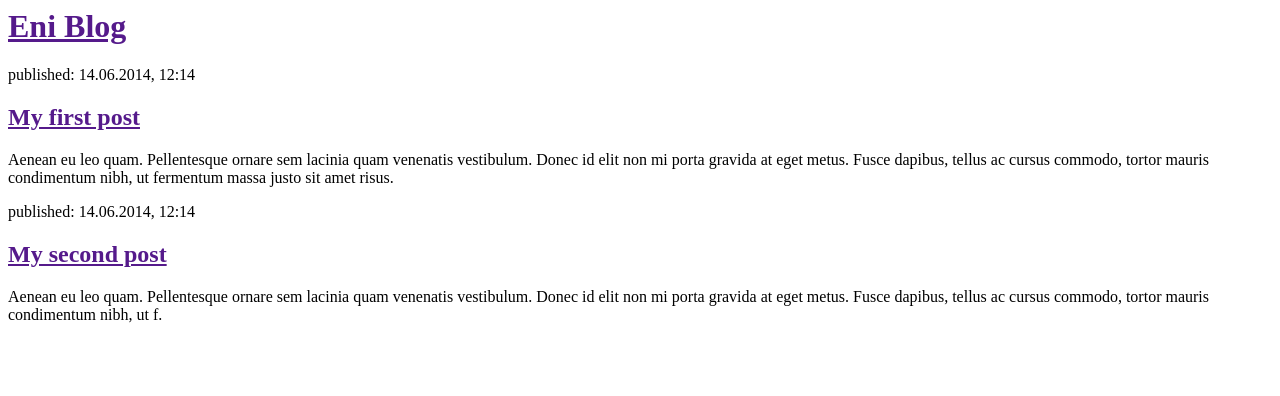
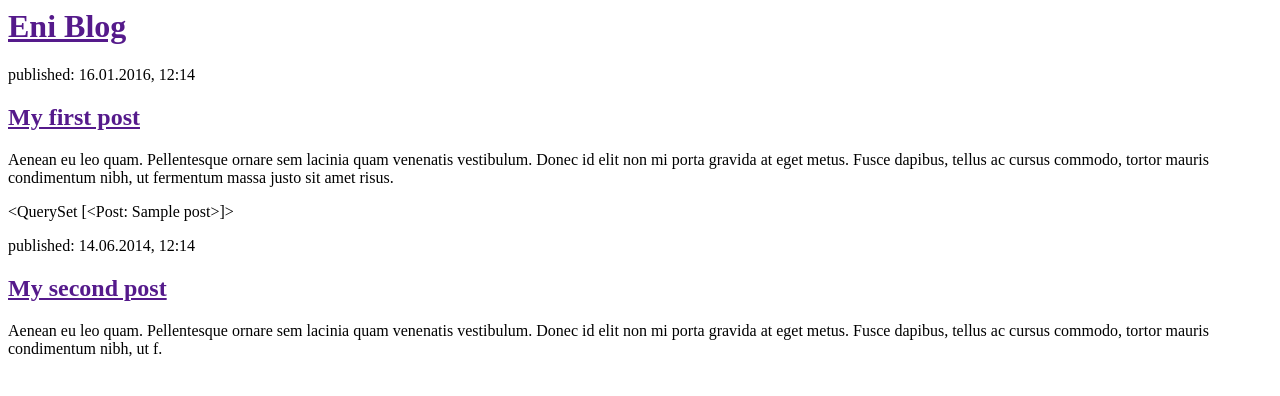
Before and after one commit to ewenik/my-first-blog, a Django app: template blog/templates/blog/post_list.html in a window 1280 px wide. Shown: the top 396 px of the page. Run offline with Django 3.2, Linux system fonts and the light colour scheme; the template is opened without the code that fills it: values that come from a table or form of the project are taken from there, others are empty; tables that the repository leaves empty hold one stand-in row (values such as "Sample post").

Commit message:
Modified templates to display posts from database.

```diff
--- a/blog/templates/blog/post_list.html
+++ b/blog/templates/blog/post_list.html
@@ -5,15 +5,13 @@
     <body>
         <div>
             <h1><a href="">Eni Blog</a></h1>
-        </div>
+        {% for post in posts %}
 
-        <div>
-            <p>published: 14.06.2014, 12:14</p>
+            <p>published: 16.01.2016, 12:14</p>
             <h2><a href="">My first post</a></h2>
             <p>Aenean eu leo quam. Pellentesque ornare sem lacinia quam venenatis vestibulum. Donec id elit non mi porta gravida at eget metus. Fusce dapibus, tellus ac cursus commodo, tortor mauris condimentum nibh, ut fermentum massa justo sit amet risus.</p>
-        </div>
-
-        <div>
+{% endfor %}
+        {{ posts }}
             <p>published: 14.06.2014, 12:14</p>
             <h2><a href="">My second post</a></h2>
             <p>Aenean eu leo quam. Pellentesque ornare sem lacinia quam venenatis vestibulum. Donec id elit non mi porta gravida at eget metus. Fusce dapibus, tellus ac cursus commodo, tortor mauris condimentum nibh, ut f.</p>
--- a/blog/views.py
+++ b/blog/views.py
@@ -1,4 +1,6 @@
 from django.shortcuts import render
+from django.utils import timezone
+from .models import Post
 def post_list(request):
-    return render(request, 'blog/post_list.html', {})
-# Create your views here.
+    posts = Post.objects.filter(published_date__lte=timezone.now()).order_by('published_date')
+    return render(request, 'blog/post_list.html', {'posts': posts})
```
